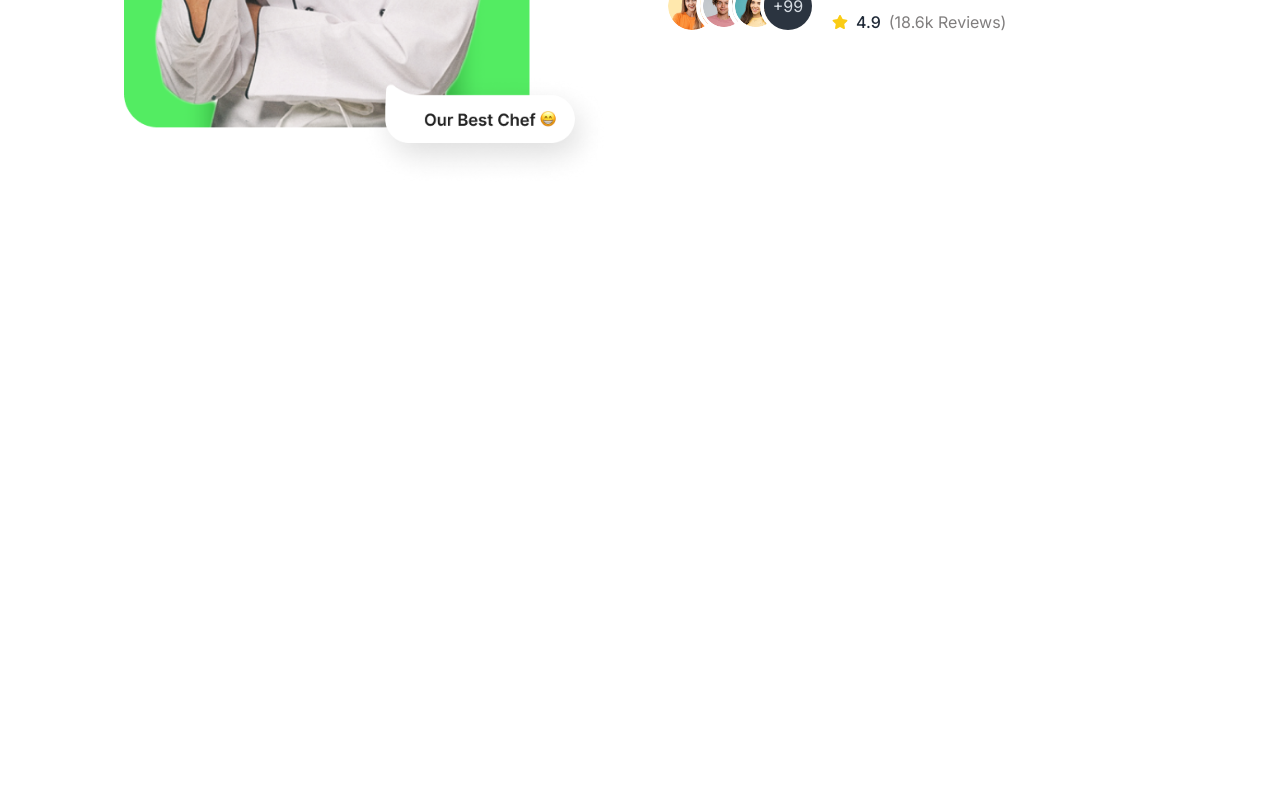
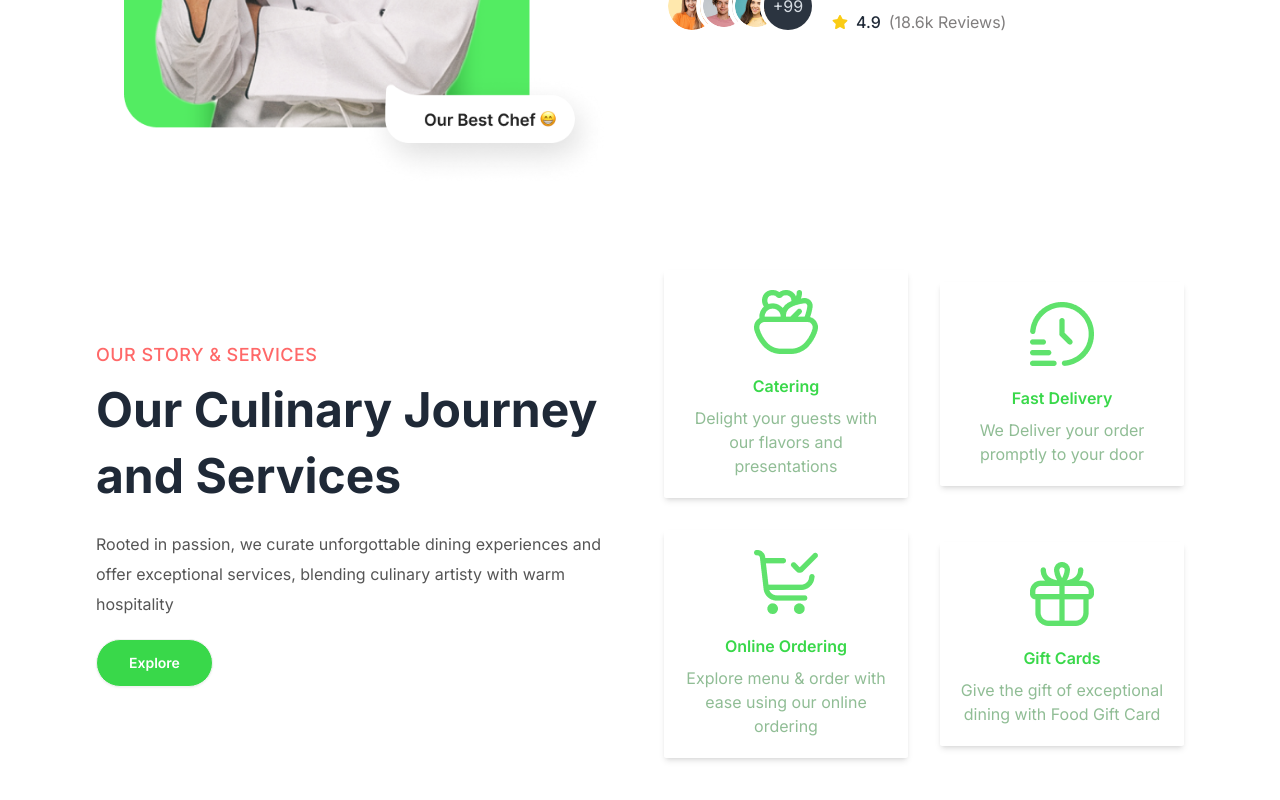
Before and after one commit to fyrmnzia/food-client, a React (Vite) app: page / in a window 1280 px wide. Shown: the part 2598-3398 px from the top of the page. Before the commit the page ends 2868 px from the top, so only its background shows below. Built offline with nearby package versions, Linux system fonts and the light colour scheme.

Commit message:
Our services section

```diff
--- a/src/pages/home/Home.jsx
+++ b/src/pages/home/Home.jsx
@@ -3,6 +3,7 @@
 import Categories from "./Categories";
 import SpecialDishes from "./SpecialDishes";
 import Testimonials from "./Testimonials";
+import OurServices from "./OurServices";
 
 function Home() {
   return (
@@ -11,6 +12,7 @@
       <Categories />
       <SpecialDishes />
       <Testimonials />
+      <OurServices />
     </div>
   );
 }
--- /dev/null
+++ b/src/pages/home/OurServices.jsx
@@ -0,0 +1,69 @@
+import React from "react";
+
+const serviceList = [
+  {
+    id: 1,
+    title: "Catering",
+    des: "Delight your guests with our flavors and presentations",
+    image: "/images/home/services/icon1.png",
+  },
+  {
+    id: 2,
+    title: "Fast Delivery",
+    des: "We Deliver your order promptly to your door",
+    image: "/images/home/services/icon2.png",
+  },
+  {
+    id: 3,
+    title: "Online Ordering",
+    des: "Explore menu & order with ease using our online ordering",
+    image: "/images/home/services/icon3.png",
+  },
+  {
+    id: 4,
+    title: "Gift Cards",
+    des: "Give the gift of exceptional dining with Food Gift Card",
+    image: "/images/home/services/icon4.png",
+  },
+];
+
+function OurServices() {
+  return (
+    <div className="section-container my-16">
+      <div className="flex flex-col md:flex-row items-center justify-between gap-12">
+        {/* text */}
+        <div className="md:w-1/2">
+          <div className="text-left">
+            <p className="subtitle">Our Story & Services</p>
+            <h3 className="title">Our Culinary Journey and Services</h3>
+            <p className="my-5 text-secondary leading-[30px]">
+              Rooted in passion, we curate unforgottable dining experiences and
+              offer exceptional services, blending culinary artisty with warm
+              hospitality
+            </p>
+            <button className="btn bg-green text-white px-8 py-3 rounded-full">
+              Explore
+            </button>
+          </div>
+        </div>
+        {/* images */}
+        <div className="md:w-1/2">
+          <div className="grid sm:grid-cols-2 grid-cols-1 gap-8 items-center">
+            {serviceList.map((service) => (
+              <div
+                key={service.id}
+                className="shadow-md rounded-sm py-5 px-4 text-center space-y-2 text-green cursor-pointer hover:border-indigo-600 transition-all duration-200 hover:border"
+              >
+                <img src={service.image} alt="" className="mx-auto" />
+                <h5 className="pt-3 font-semibold">{service.title}</h5>
+                <p className="text-[#90BD95]">{service.des}</p>
+              </div>
+            ))}
+          </div>
+        </div>
+      </div>
+    </div>
+  );
+}
+
+export default OurServices;
```
